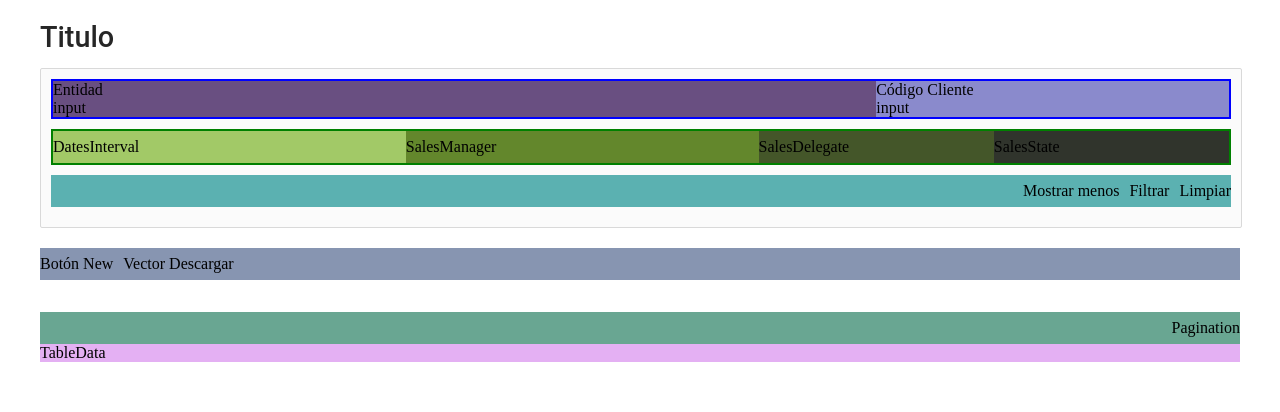
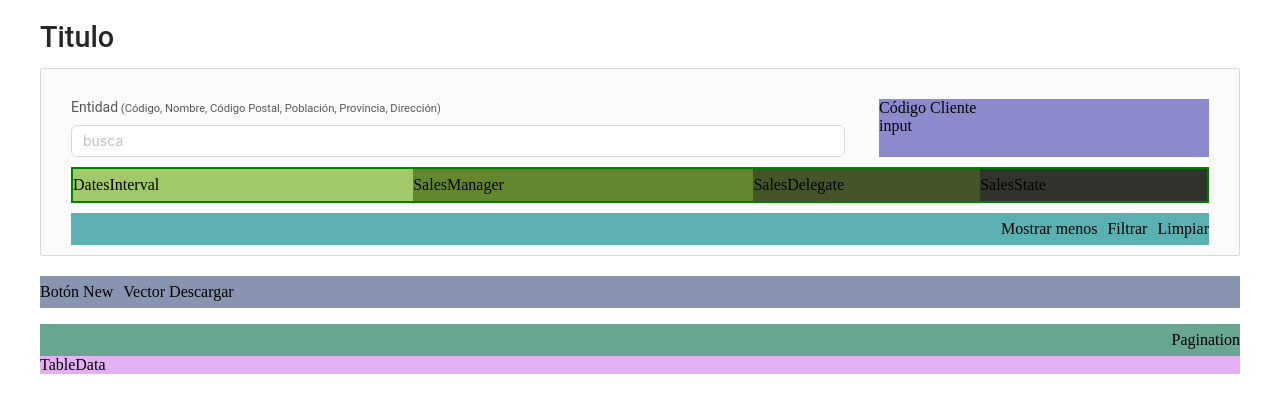
Before and after one commit to Aluonam/pantallaANT, a Next.js app: page / in a window 1280 px wide. Shown: the top 412 px of the page. Built offline with nearby package versions, Linux system fonts and the light colour scheme.

Commit message:
feat: entity input by ANT

```diff
--- a/package.json
+++ b/package.json
@@ -9,8 +9,9 @@
     "lint": "next lint"
   },
   "dependencies": {
+    "antd": "^5.11.2",
+    "next": "13.5.6",
     "react": "^18",
-    "react-dom": "^18",
-    "next": "13.5.6"
+    "react-dom": "^18"
   }
 }
--- a/pages/pantallaANT/screenPlanesDeCompra/components/filters/Filters.module.css
+++ b/pages/pantallaANT/screenPlanesDeCompra/components/filters/Filters.module.css
@@ -6,11 +6,13 @@
 }
 
 .filters_inputs{
-    width: 100%;
+    /* width: 100%; */
     padding-bottom: 10px;
     background: #fbfbfb;
     border: 1px solid #d9d9d9;
     border-radius: 2px;
+    padding: 20px 20px 0px;
+
 }
 
 .filters_buttons{
--- a/pages/pantallaANT/screenPlanesDeCompra/components/filters/filtersComponents/filterEntityAndClientCode/ClientCodeBox/ClientCodeBox.module.css
+++ b/pages/pantallaANT/screenPlanesDeCompra/components/filters/filtersComponents/filterEntityAndClientCode/ClientCodeBox/ClientCodeBox.module.css
@@ -1,6 +1,6 @@
 
 .box2{
-    width: 30%;
+    width: 29%;
     background-color: rgb(138, 138, 204);
     min-height: 32px;
 
--- a/pages/pantallaANT/screenPlanesDeCompra/components/filters/filtersComponents/filterEntityAndClientCode/EntityBox/EntityBox.jsx
+++ b/pages/pantallaANT/screenPlanesDeCompra/components/filters/filtersComponents/filterEntityAndClientCode/EntityBox/EntityBox.jsx
@@ -1,11 +1,17 @@
 import React from 'react'
 import styleEntityBox from './EntityBox.module.css'
+import SelectEntityANT from './SelectEntityANT'
+
 
 const EntityBox = () => {
   return (
     <div className={styleEntityBox.box1}>
-      <a>Entidad</a>
-      <div>input</div>
+      <div className={styleEntityBox.titleEntity}>Entidad
+        <span className={styleEntityBox.subtitleEntity}> (Código, Nombre, Código Postal, Población, Provincia, Dirección)
+        </span>
+      </div>
+
+      <SelectEntityANT></SelectEntityANT>
 
     </div>
   )
--- a/pages/pantallaANT/screenPlanesDeCompra/components/filters/filtersComponents/filterEntityAndClientCode/EntityBox/EntityBox.module.css
+++ b/pages/pantallaANT/screenPlanesDeCompra/components/filters/filtersComponents/filterEntityAndClientCode/EntityBox/EntityBox.module.css
@@ -1,12 +1,31 @@
 .box1{
-    width: 70%;
-    background-color: rgb(105, 79, 129);
+    width: 68%;
+    /* background-color: rgb(105, 79, 129); */
     min-width: 150px;
     min-height: 32px;
     display: flex;
     flex-direction: column;
-    align-items: flex-start
+    align-items: flex-start;
+    gap: 10px;
+    overflow: hidden;
 }
+
+.titleEntity{
+    font-family: Roboto,sans-serif!important;
+    color: rgba(0,0,0,.65);
+    font-size: 14px;
+
+}
+
+.subtitleEntity{
+    font-size: 11.2px;
+    /* white-space: nowrap; */
+    overflow: hidden;
+    text-overflow: ellipsis;
+    /* max-width: 20px; */
+}
+
+
 
 @media (max-width:600px){
     .box1{
--- /dev/null
+++ b/pages/pantallaANT/screenPlanesDeCompra/components/filters/filtersComponents/filterEntityAndClientCode/EntityBox/SelectEntityANT.jsx
@@ -0,0 +1,44 @@
+import React, { useState } from 'react';
+import { Select } from 'antd';
+
+const SelectEntityANT = () => {
+
+  const [data, setData] = useState([]);
+  const [value, setValue] = useState();
+
+  const handleSearch = (newValue) => {
+  };
+  const handleChange = (newValue) => {
+    setValue(newValue);
+  };
+
+  const ejemploOpciones = [
+    { label:"ejemeplo1",value:"ejemplo1" },
+    { label:"ejemeplo2",value:"ejemplo2" },
+    { label:"ejemeplo3",value:"ejemplo3" },
+    { label:"ejemeplo4",value:"ejemplo4" }
+
+
+
+  ]
+  return (
+    <Select
+      showSearch
+      value={value}
+      placeholder={"busca"}
+      allowClear={true}
+      defaultActiveFirstOption={false}
+      suffixIcon={null}
+      filterOption={false}
+      onSearch={handleSearch}
+      onChange={handleChange}
+      notFoundContent={null}
+      options={ejemploOpciones}
+    //   size='large'
+      style={{width:"100%"}}
+    />
+  );
+};
+
+
+export default SelectEntityANT;
--- a/pages/pantallaANT/screenPlanesDeCompra/components/filters/filtersComponents/filterEntityAndClientCode/FilterEntityAndClientcode.module.css
+++ b/pages/pantallaANT/screenPlanesDeCompra/components/filters/filtersComponents/filterEntityAndClientCode/FilterEntityAndClientcode.module.css
@@ -1,13 +1,15 @@
 .container1{
     width: auto;
-    border: 2px solid blue;
+    /* border: 2px solid blue; */
     margin: 10px;
     display: flex;
     flex-wrap: wrap;
+    gap: 3%;
 }
 
 @media (max-width:600px){
     .container1{
         flex-direction: row;
+        gap: 10px;
     }
 }
```
Also changed, not shown: 1 other file (tests, documents, lock files or other folders).
